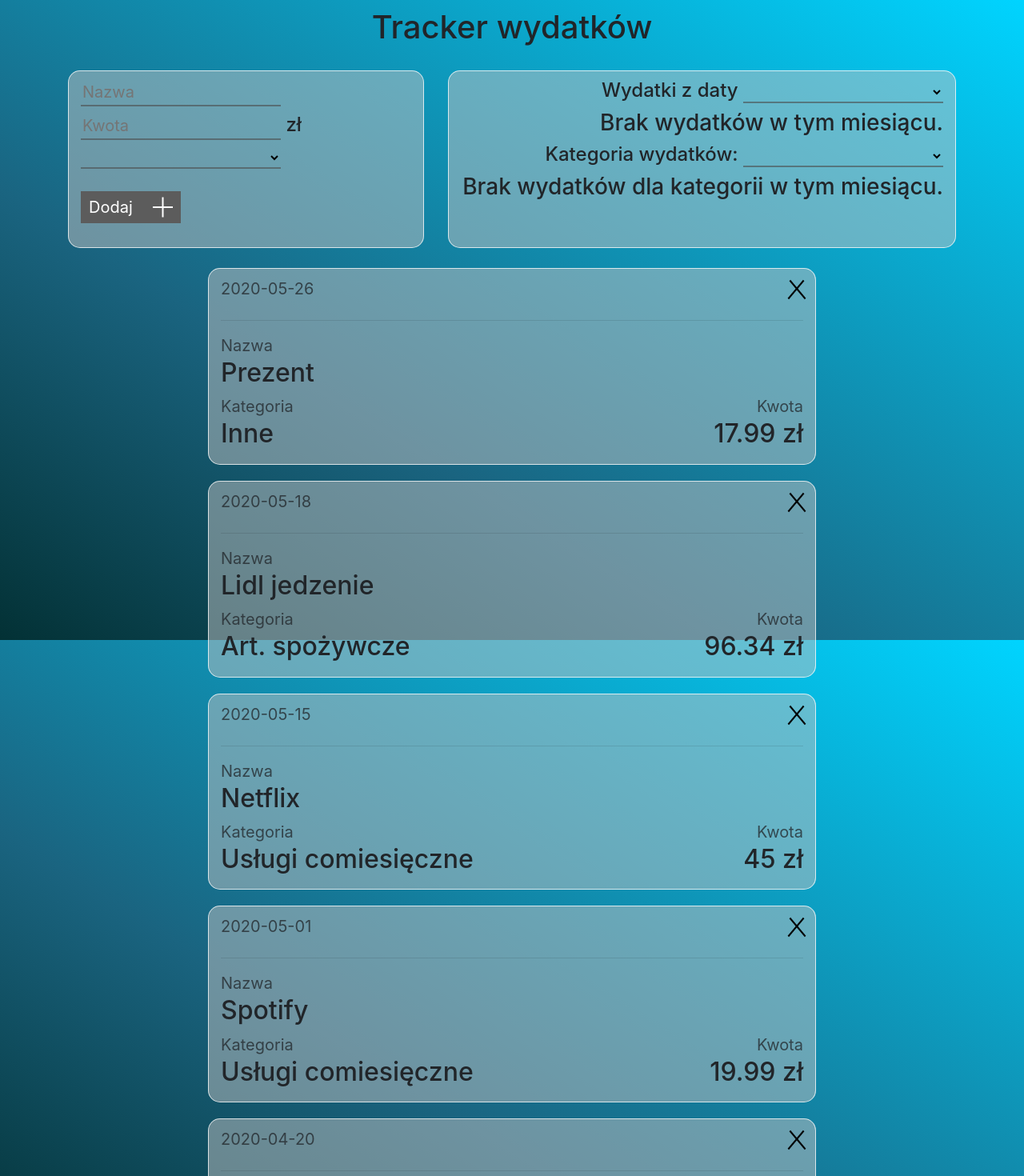
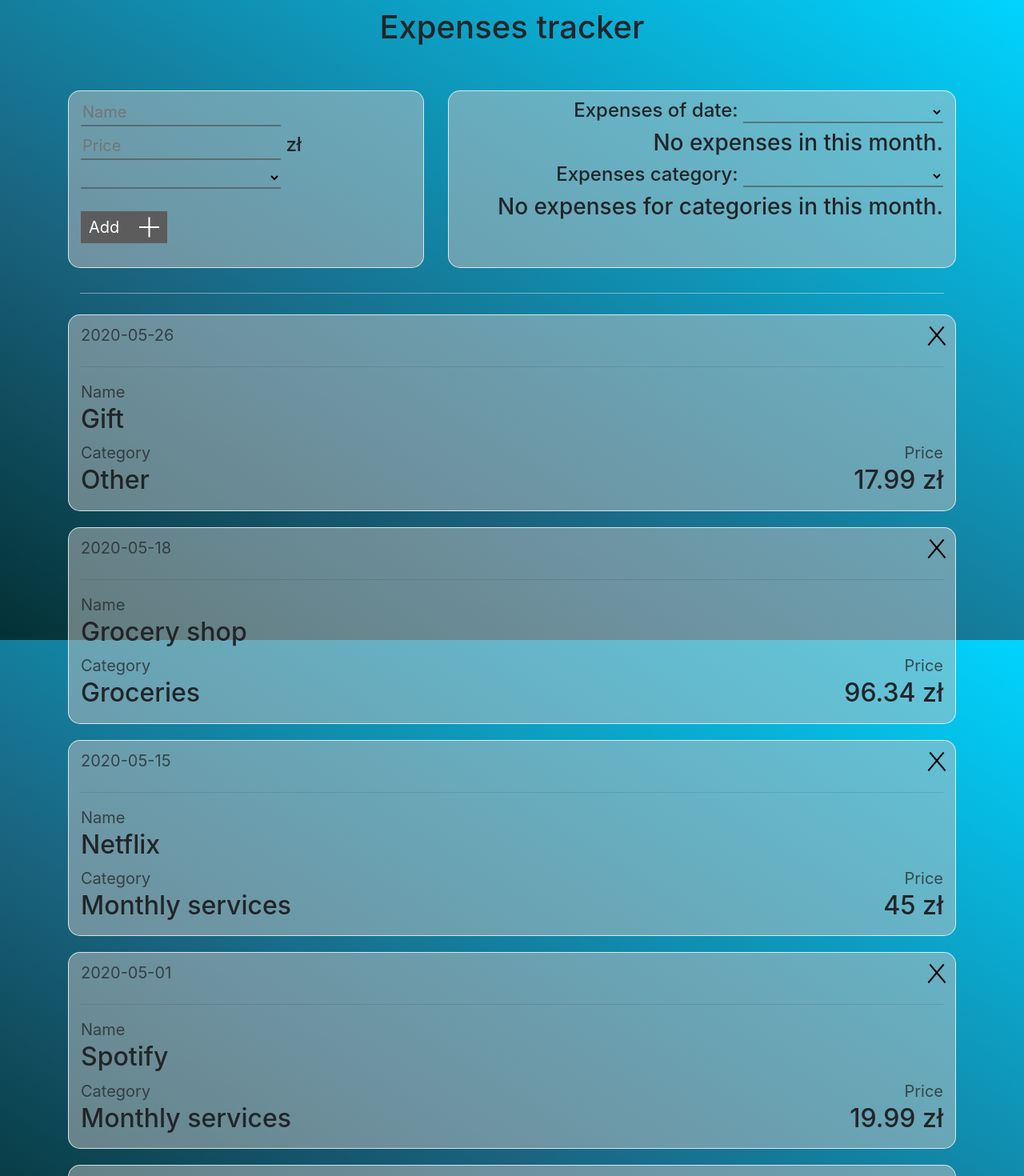
Before and after one commit to marcelmos/angular-expenses-tracker, an Angular app: page / in a window 1280 px wide. Shown: the top 1470 px of the page at 80% size. Built offline with nearby package versions, Linux system fonts and the light colour scheme.

Commit message:
Changed all names from Polish to English. Fixed wrong block display.

```diff
--- a/src/app/add-product/add-product.component.html
+++ b/src/app/add-product/add-product.component.html
@@ -1,18 +1,18 @@
 <div class="input-form" id="add-product">
   <label>
-    <input [(ngModel)]="productName" placeholder="Nazwa">
+    <input [(ngModel)]="productName" placeholder="Name">
   </label><br>
   <label>
-    <input type="number" [(ngModel)]="productCost" placeholder="Kwota"> <span class="h4"> zł</span>
+    <input type="number" [(ngModel)]="productCost" placeholder="Price"> <span class="h4"> zł</span>
   </label><br>
   <label>
     <select [(ngModel)]="productType">
-      <option>Art. spożywcze</option>
-      <option>Ubrania</option>
-      <option>Elektronika</option>
-      <option>Usługi comiesięczne</option>
-      <option selected>Inne</option>
+      <option>Groceries</option>
+      <option>Clothes</option>
+      <option>Electronics</option>
+      <option>Monthly services</option>
+      <option selected>Other</option>
     </select>
   </label><br>
-  <button class="btn-add" (click)="addProduct()">Dodaj<span></span></button>
+  <button class="btn-add" (click)="addProduct()">Add<span></span></button>
 </div>
--- a/src/app/app.component.css
+++ b/src/app/app.component.css
@@ -7,6 +7,10 @@ h1{
   margin: 10px auto 20px;
 }
 
+hr{
+  border-top: 1px solid rgba(245, 245, 245, 0.445);
+}
+
 .top-part{
   display: flex;
   justify-content: space-around;
@@ -14,4 +18,5 @@ h1{
 
 .list-block{
   margin-top: 25px;
+  padding: 0 15px;
 }
--- a/src/app/app.component.html
+++ b/src/app/app.component.html
@@ -6,11 +6,11 @@
   </div>
 
   <div class="row">
-    <div class="col-md-5">
+    <div class="col-md-12 col-lg-5 list-block">
 <!-- Formularz dodawania wydatków -->
       <app-add-product></app-add-product>
     </div>
-    <div class="col-md-7 text-right">
+    <div class="col-md-12 col-lg-7 text-right list-block">
 <!-- Wydatki za obecny miesiąc -->
       <app-expenses></app-expenses>
     </div>
@@ -18,6 +18,12 @@
 
   <div class="row list-block">
     <div class="col-12">
+      <hr>
+    </div>
+  </div>
+
+  <div class="row list-block" style="margin-top: 0;">
+    <div class="col-12">
 <!-- Lista wszystkich wydatków -->
       <app-list-product ></app-list-product>
     </div>
--- a/src/app/app.component.ts
+++ b/src/app/app.component.ts
@@ -7,6 +7,6 @@ import { Component } from '@angular/core';
 })
 export class AppComponent {
 
-  title = 'Tracker wydatków';
+  title = 'Expenses tracker';
 
 }
--- a/src/app/expenses/expenses.component.html
+++ b/src/app/expenses/expenses.component.html
@@ -1,8 +1,8 @@
 <div class="month-expenses" id="expenses">
   <!-- Date filter -->
-  <p class="h4">Wydatki z daty
+  <p class="h4">Expenses of date:
     <select [(ngModel)]="filterDate" (change)="sortDate()">
-      <option value="{{actualMonth}}" selected>Aktualny miesiac</option>
+      <option value="{{actualMonth}}" selected>Current month</option>
       <ng-container *ngFor="let filterDate of dateArray">
         <option *ngIf="filterDate != actualMonth">
           {{filterDate}}
@@ -14,13 +14,13 @@
     <h3>{{expensesService.monthExpenses | number}} zł</h3>
   </ng-container>
   <!-- Product type filter -->
-  <p class="h4">Kategoria wydatków:
+  <p class="h4">Expenses category:
     <select [(ngModel)]="filterType" (change)="sortType()">
-      <option>Art. spożywcze</option>
-      <option>Ubrania</option>
-      <option>Elektronika</option>
-      <option>Usługi comiesięczne</option>
-      <option selected>Inne</option>
+      <option>Groceries</option>
+      <option>Clothes</option>
+      <option>Electronics</option>
+      <option>Monthly services</option>
+      <option selected>Other</option>
     </select>
   </p>
   <ng-container *ngIf="expensesService.sortedExpensesValue > 0; else noFilterData">
@@ -29,9 +29,9 @@
 </div>
 
 <ng-template #noExpensesFound>
-  <h3>Brak wydatków w tym miesiącu.</h3>
+  <h3>No expenses in this month.</h3>
 </ng-template>
 
 <ng-template #noFilterData>
-  <h3>Brak wydatków dla kategorii w tym miesiącu.</h3>
+  <h3>No expenses for categories in this month.</h3>
 </ng-template>
--- a/src/app/list-product/list-product.component.css
+++ b/src/app/list-product/list-product.component.css
@@ -5,7 +5,8 @@ hr{
 .expense-item{
   background: rgba(194, 194, 194, 0.5);
   border: solid 1px rgba(255, 255, 255, 0.75);
-  margin: 10px auto;
+  margin-top: 10px;
+  margin-bottom: 10px;
   border-radius: 15px;
   padding: 10px 15px;
 }
--- a/src/app/list-product/list-product.component.html
+++ b/src/app/list-product/list-product.component.html
@@ -2,7 +2,7 @@
   <ng-container *ngFor="let testIt of productsArray; let indexId = index">
 
     <div class="row">
-      <div class="col-sm-9 col-md-8 expense-item">
+      <div class="col-12 expense-item">
         <!-- Top part -->
         <div class="row">
           <div class="col-6">
@@ -16,18 +16,18 @@
         <!-- Content -->
         <div class="row">
           <div class="col-12">
-            <small>Nazwa</small><br>
+            <small>Name</small><br>
             <h2>{{testIt.name}}</h2>
           </div>
         </div>
         <div class="row">
           <div class="col-6">
-            <small>Kategoria</small>
+            <small>Category</small>
             <h2>{{testIt.type}}</h2>
           </div>
 
           <div class="col-6 text-right">
-            <small>Kwota</small>
+            <small>Price</small>
             <h2>{{testIt.cost}} zł</h2>
           </div>
         </div>
@@ -40,7 +40,7 @@
 <ng-template #noArrayElements>
   <div class="row">
     <div class="col-12 expense-item">
-      <h2 class="noData">Bark danych</h2>
+      <h2 class="noData">No data</h2>
     </div>
   </div>
 </ng-template>
--- a/src/app/services/expenses.service.ts
+++ b/src/app/services/expenses.service.ts
@@ -21,15 +21,15 @@ export class ExpensesService {
 
   constructor() {
     this.productsArray = [
-      {name: 'Spotify', type: 'Usługi comiesięczne', cost: 19.99, date: '2020-03-01'},
-      {name: 'Słuchawki', type: 'Elektronika', cost: 49.99, date: '2020-03-11'},
-      {name: 'Tesco jedzenie', type: 'Art. spożywcze', cost: 86.42, date: '2020-03-15'},
-      {name: 'Spotify', type: 'Usługi comiesięczne', cost: 19.99, date: '2020-04-01'},
-      {name: 'Tesco jedzenie + chemia', type: 'Art. spożywcze', cost: 123.75, date: '2020-04-20'},
-      {name: 'Spotify', type: 'Usługi comiesięczne', cost: 19.99, date: '2020-05-01'},
-      {name: 'Netflix', type: 'Usługi comiesięczne', cost: 45, date: '2020-05-15'},
-      {name: 'Lidl jedzenie', type: 'Art. spożywcze', cost: 96.34, date: '2020-05-18'},
-      {name: 'Prezent', type: 'Inne', cost: 17.99, date: '2020-05-26'},
+      {name: 'Spotify', type: 'Monthly services', cost: 19.99, date: '2020-03-01'},
+      {name: 'Headphones', type: 'Electronics', cost: 49.99, date: '2020-03-11'},
+      {name: 'Grocery shop', type: 'Groceries', cost: 86.42, date: '2020-03-15'},
+      {name: 'Spotify', type: 'Monthly services', cost: 19.99, date: '2020-04-01'},
+      {name: 'Shop', type: 'Groceries', cost: 123.75, date: '2020-04-20'},
+      {name: 'Spotify', type: 'Monthly services', cost: 19.99, date: '2020-05-01'},
+      {name: 'Netflix', type: 'Monthly services', cost: 45, date: '2020-05-15'},
+      {name: 'Grocery shop', type: 'Groceries', cost: 96.34, date: '2020-05-18'},
+      {name: 'Gift', type: 'Other', cost: 17.99, date: '2020-05-26'},
     ];
     this.productsArrayObs.next(this.productsArray);
    }
```
Also changed, not shown: 1 other file (tests, documents, lock files or other folders).
